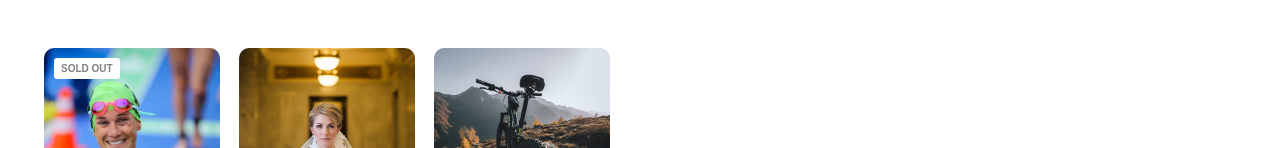
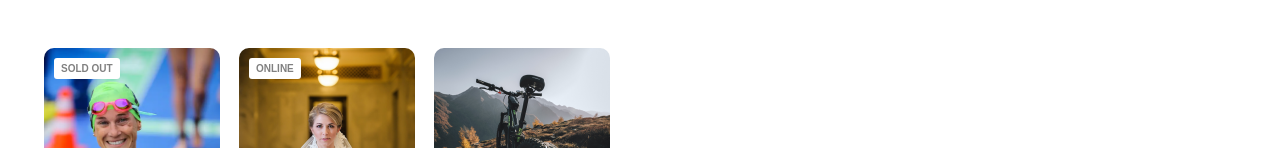
Before and after one commit to VovaHash/airbnb_react, a React (Create React App) app: page / in a window 1280 px wide. Shown: the part 498-646 px from the top of the page. Built offline with nearby package versions, Linux system fonts and the light colour scheme.

Commit message:
badge and object as a prop

```diff
--- a/src/App.js
+++ b/src/App.js
@@ -9,13 +9,7 @@ function App() {
     return(
       <Card
       key={card.id}
-      img={card.coverImg}
-      rating={card.stats.rating}
-      reviewCount={card.stats.reviewCount}
-      location={card.location}
-      title={card.title}
-      price={card.price}
-      openSpots={card.openSpots}
+      item = {card}
       />
     )
   })
--- a/src/components/Card.js
+++ b/src/components/Card.js
@@ -3,20 +3,20 @@
 export default function Card(props) {
 
   let badgeText;
-  if (props.openSpots === 0) {
+  if (props.item.openSpots === 0) {
     badgeText = "SOLD OUT"
-  } else if (props.location == "Online"){
+  } else if (props.item.location == "Online"){
     badgeText = "ONLINE"
   }
 
   return (
 
     <div className="card">
-        { props.openSpots === 0 && <div className="card--badge">{badgeText}</div> }
-        <img className="card--image" src={`./images/${props.img}`} />
-        <h5 className="card--text">{'\u2B50'} {props.rating} <span className="grey">({props.reviewCount}) • {props.location}</span></h5>
-        <h5 className="card--text">{props.title}</h5>
-        <h5 className="card--text"><b>From ${props.price}</b>/ person</h5>
+        { badgeText && <div className="card--badge">{badgeText}</div> }
+        <img className="card--image" src={`./images/${props.item.coverImg}`} />
+        <h5 className="card--text">{'\u2B50'} {props.item.stats.rating} <span className="grey">({props.item.stats.reviewCount}) • {props.item.location}</span></h5>
+        <h5 className="card--text">{props.item.title}</h5>
+        <h5 className="card--text"><b>From ${props.item.price}</b>/ person</h5>
     </div>
   );
 }
```
